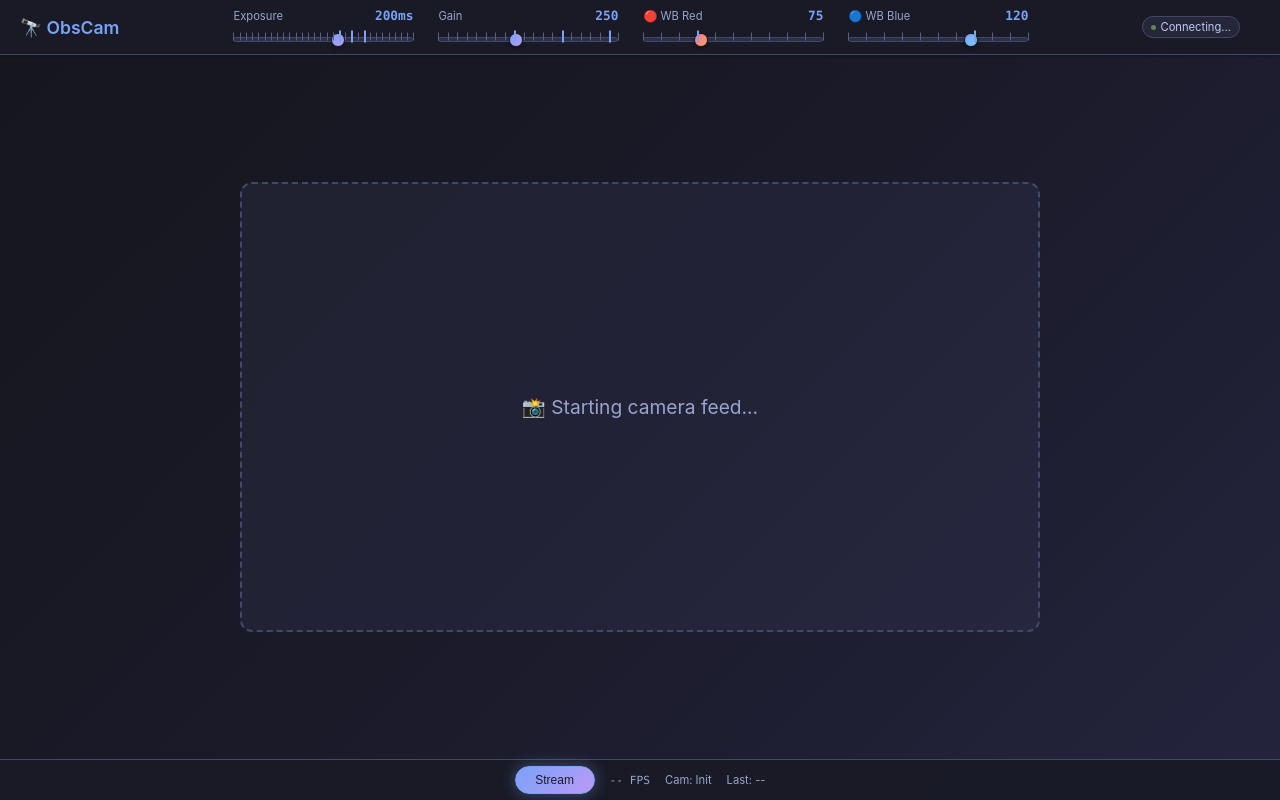
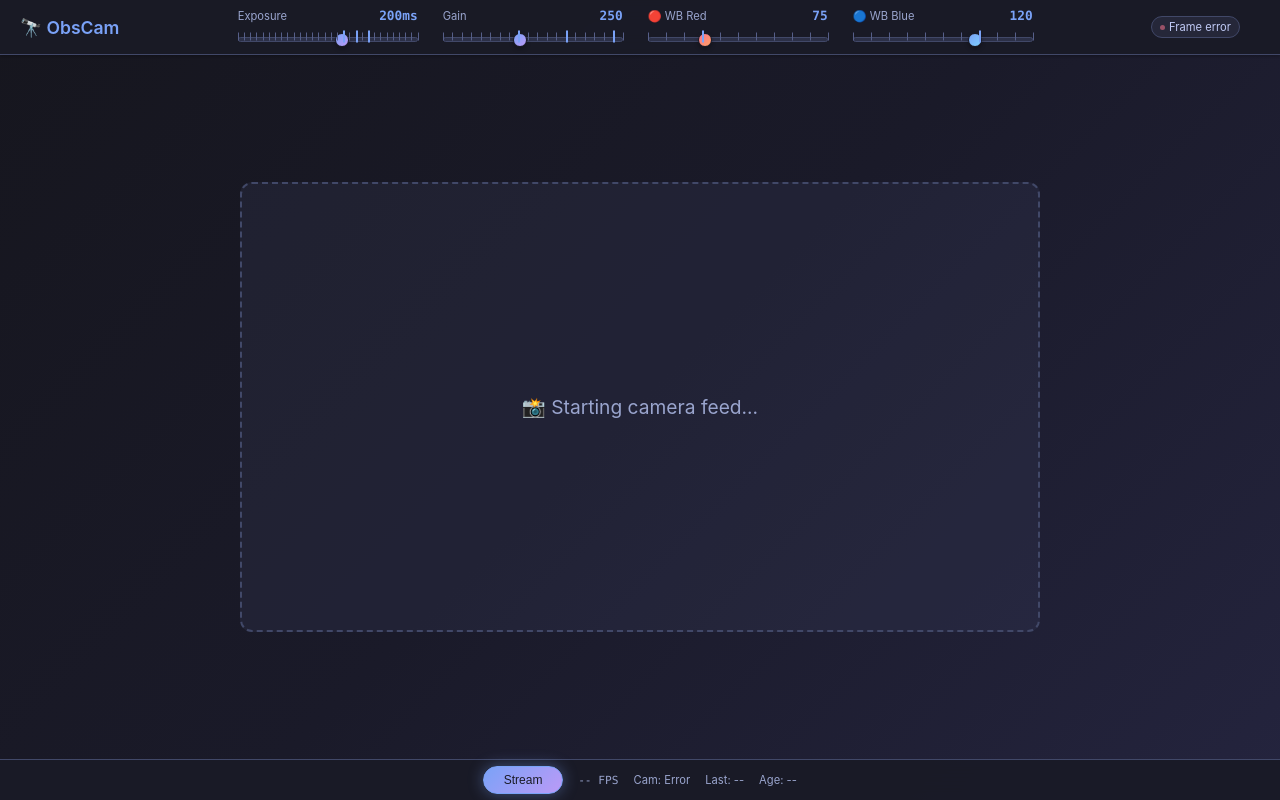
Before and after one commit to HeadCase/obscam, a Flask app: page / in a window 1280 px wide. Run offline with Flask 3, Linux system fonts and the light colour scheme; parts of the project's set-up code (start-up, migrations or seed data) failed here and were passed over.

Commit message:
fix(time): timestamp for most recently received frame

```diff
--- a/src/obscam/templates/index.html
+++ b/src/obscam/templates/index.html
@@ -466,8 +466,7 @@
             <div class="status-info">
                 <span>Cam: <span id="camera-status">Init</span></span>
                 <span>Last: <span id="last-update">--</span></span>
-
-
+                <span>Age: <span id="frame-age">--</span></span>
             </div>
         </div>
     </div>
@@ -571,7 +570,11 @@
             streamInterval: null,
             frameCount: 0,
             lastFrameTime: Date.now(),
-            fps: 0
+            fps: 0,
+            // Frame timestamp tracking for honest "Last" updates
+            lastKnownFrameTimestamp: null,
+            currentFrameAge: 0,
+            lastDisplayUpdate: Date.now()
         };
 
         const API_BASE = `http://${window.location.hostname}:8000`;
@@ -846,7 +849,7 @@
         }
 
         function startStreaming() {
-            if (appState.streaming || !appState.isConnected) return;
+            if (appState.streaming) return;
 
             appState.streaming = true;
             appState.frameCount = 0;
@@ -889,6 +892,19 @@
                 let response = await fetch(`${API_BASE}/api/latest-frame`, { cache: 'no-cache' });
 
                 if (response.ok) {
+                    // Extract frame metadata from response headers
+                    const frameTimestamp = response.headers.get('X-Frame-Timestamp');
+                    const frameAgeSeconds = parseFloat(response.headers.get('X-Frame-Age-Seconds')) || 0;
+
+                    // Update frame age in app state (always)
+                    appState.currentFrameAge = frameAgeSeconds;
+
+                    // Determine if we should update the image display
+                    const isFirstFrame = appState.lastKnownFrameTimestamp === null;
+                    const isNewFrame = frameTimestamp !== appState.lastKnownFrameTimestamp;
+                    const shouldUpdateImage = isFirstFrame || isNewFrame;
+
+                    // Always update the image display and process the blob
                     const blob = await response.blob();
                     const imageUrl = URL.createObjectURL(blob);
 
@@ -900,8 +916,25 @@
                     updateFpsCounter();
                     updateConnectionStatus(true, 'Streaming');
 
-                    const now = new Date();
-                    document.getElementById('last-update').textContent = now.toLocaleTimeString();
+                    // HONEST "Last" update - only for genuinely new frames (not first frame)
+                    if (isNewFrame && !isFirstFrame) {
+                        const now = new Date();
+                        document.getElementById('last-update').textContent = now.toLocaleTimeString();
+                        console.log(`New frame received (age: ${frameAgeSeconds.toFixed(1)}s) - Last updated`);
+                    } else if (isFirstFrame) {
+                        const now = new Date();
+                        document.getElementById('last-update').textContent = now.toLocaleTimeString();
+                        console.log(`First frame loaded (age: ${frameAgeSeconds.toFixed(1)}s) - Last initialized`);
+                    } else {
+                        console.log(`Same frame (age: ${frameAgeSeconds.toFixed(1)}s) - Last not updated`);
+                    }
+
+                    // Update frame timestamp tracking
+                    appState.lastKnownFrameTimestamp = frameTimestamp;
+                    appState.lastDisplayUpdate = Date.now();
+
+                    // Always update frame age display
+                    updateFrameAgeDisplay();
 
                 } else {
                     console.error('Frame capture failed:', response.status, response.statusText);
@@ -918,6 +951,40 @@
                 const pollingInterval = getPollingInterval(appState.exposure);
                 console.log(`Next poll in ${pollingInterval}ms (exposure: ${appState.exposure}ms)`);
                 appState.streamInterval = setTimeout(continuousCapture, pollingInterval);
+            }
+        }
+
+        function updateFrameAgeDisplay() {
+            const frameAgeElement = document.getElementById('frame-age');
+
+            if (appState.currentFrameAge <= 0) {
+                frameAgeElement.textContent = '--';
+                frameAgeElement.className = '';
+                return;
+            }
+
+            // Format frame age appropriately
+            let ageText;
+            if (appState.currentFrameAge < 1) {
+                ageText = `${(appState.currentFrameAge * 1000).toFixed(0)}ms`;
+            } else if (appState.currentFrameAge < 60) {
+                ageText = `${appState.currentFrameAge.toFixed(1)}s`;
+            } else {
+                const minutes = Math.floor(appState.currentFrameAge / 60);
+                const seconds = Math.floor(appState.currentFrameAge % 60);
+                ageText = `${minutes}m${seconds}s`;
+            }
+
+            frameAgeElement.textContent = ageText;
+
+            // Add visual warnings for stale frames
+            const maxAcceptableAge = (appState.exposure / 1000) * 2; // 2x exposure time
+            if (appState.currentFrameAge > maxAcceptableAge) {
+                frameAgeElement.className = 'accent-red'; // Stale frame warning
+            } else if (appState.currentFrameAge > (appState.exposure / 1000)) {
+                frameAgeElement.className = 'accent-yellow'; // Aging frame
+            } else {
+                frameAgeElement.className = 'accent-green'; // Fresh frame
             }
         }
 
@@ -979,6 +1046,18 @@
                 checkStatus();
             }
         }, 30000);
+
+        // Continuous frame age updates (every 1 second)
+        setInterval(() => {
+            if (appState.streaming && appState.lastKnownFrameTimestamp) {
+                // Calculate current frame age based on when it was captured
+                const frameTimestamp = parseFloat(appState.lastKnownFrameTimestamp);
+                if (frameTimestamp > 0) {
+                    appState.currentFrameAge = Date.now() / 1000 - frameTimestamp;
+                    updateFrameAgeDisplay();
+                }
+            }
+        }, 1000);
     </script>
 </body>
 </html>
--- a/src/obscam/web.py
+++ b/src/obscam/web.py
@@ -85,8 +85,16 @@ async def get_latest_frame():
             raise HTTPException(status_code=400, detail="Camera not connected")
 
         frame_bytes = camera.get_latest_frame()
+        frame_info = camera.get_frame_info()
 
         if frame_bytes:
+            # Calculate frame age for honest timestamp reporting
+            current_time = time.time()
+            frame_timestamp = frame_info.get("timestamp", 0)
+            frame_age_seconds = (
+                current_time - frame_timestamp if frame_timestamp > 0 else 0
+            )
+
             return Response(
                 content=frame_bytes,
                 media_type="image/jpeg",
@@ -94,6 +102,8 @@ async def get_latest_frame():
                     "Cache-Control": "no-cache, no-store, must-revalidate",
                     "Pragma": "no-cache",
                     "Expires": "0",
+                    "X-Frame-Timestamp": str(frame_timestamp),
+                    "X-Frame-Age-Seconds": str(round(frame_age_seconds, 2)),
                 },
             )
         else:
```
